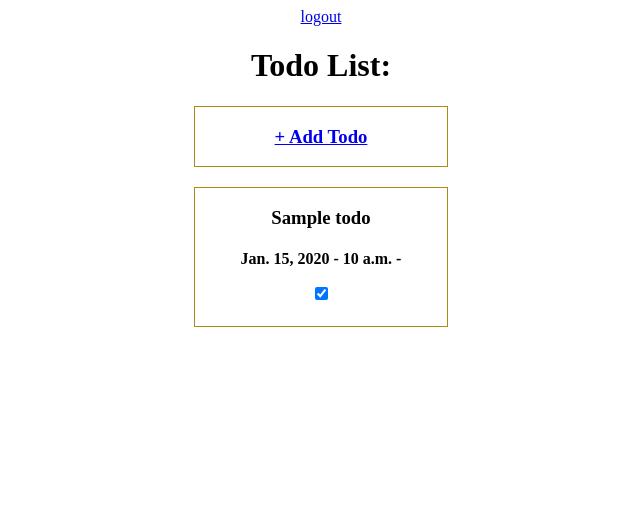
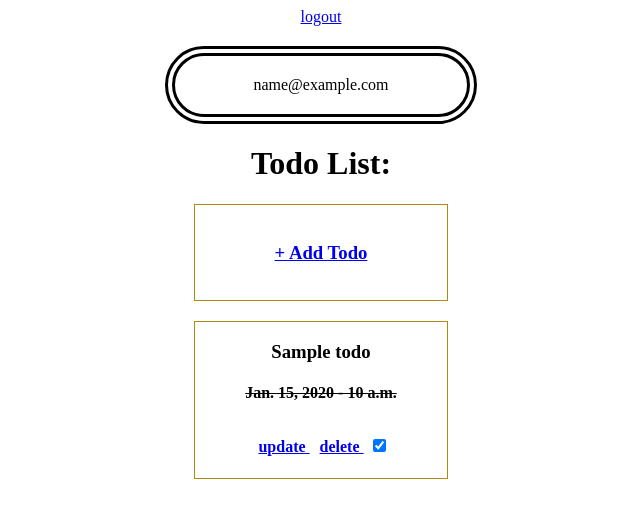
Before and after one commit to hosseincomedian/Django-CBV-TodoApp, a Django app: page / in a window 1280 px wide. Shown: the top 518 px of the page, without its empty margins (319-959 px from the left). Run offline with Django 4.2, Linux system fonts and the light colour scheme; a user stored in the database is signed in; tables that the repository leaves empty hold one stand-in row (values such as "Sample post").

Commit message:
update and delete todo

```diff
--- a/core/templates/todo/todo_form.html
+++ b/core/templates/todo/todo_form.html
@@ -2,7 +2,7 @@
     <head>
         <meta charset="UTF-8">
         <meta name="viewport" content="width=device-width, initial-scale=1.0">
-        <title>Document</title>
+        <title>create todo</title>
         <style>
             body, .center {
             text-align: center;
--- a/core/templates/todo/todo_list.html
+++ b/core/templates/todo/todo_list.html
@@ -3,7 +3,7 @@
     <head>
         <meta charset="UTF-8" />
         <meta name="viewport" content="width=device-width, initial-scale=1.0" />
-        <title>Document</title>
+        <title>Todo-list</title>
         <style>
             body, .center {
                 text-align: center;
@@ -22,11 +22,26 @@
             .uncompleted {
                 text-decoration: none !important;
             }
+            .username {
+                border-color: black ;
+                border-width: 10px;
+                border-style: double;
+                margin: 20px auto;
+                width: 20%;
+                padding: 20px;
+                border-radius: 50px;
+            }
+            a{
+                margin: 20px 5px;
+            }
         </style>
     </head>
     <body>
         <div class="center">
             <a href="{% url 'logout' %}"> logout</a>
+        </div>
+        <div class="username">
+            {{request.user}}
         </div>
         <h1>Todo List:</h1>
         <div class="card">
@@ -34,18 +49,26 @@
                 <h3>+ Add Todo </h3>
             </a>
         </div>
+
         {% for todo in object_list %}
         <div class="card">
             <h3>{{ todo.title }} </h3>
             <h4 id="h4-{{todo.id}}">
 
                     {% if todo.complete %}
-                    <p class="uncompleted" > {{ todo.created_time|date }} - {{ todo.created_time|time }} - </p>
+                    <p class="completed" > {{ todo.created_time|date }} - {{ todo.created_time|time }}  </p>
+                    <br>
+                    <a href="{% url 'todo-update' todo.id %}"> update </a>
+                    <a href="{% url 'todo-delete' todo.id %}"> delete </a>
                     <input type="checkbox" name="checkbox" id={{todo.id}}   checked>
                     {% else %}
-                    <p class = "completed">{{ todo.created_time|date }} - {{ todo.created_time|time }} - </p>
+                    <p class = "uncompleted">{{ todo.created_time|date }} - {{ todo.created_time|time }} </p>
+                    <br>
+                    <a href="{% url 'todo-update' todo.id %}"> update </a>
+                    <a href="{% url 'todo-delete' todo.id %}"> delete </a>
                     <input type="checkbox" name="checkbox" id={{todo.id}}   unchecked>
                     {% endif %}
+
             </h4>
         </div>
         {% endfor %}
@@ -78,10 +101,10 @@
             var completed = complete_input.checked;
             if (!completed) {
                 completed = 1
-                p.className = 'completed';
+                p.className = 'uncompleted';
             } else {
                 completed = 0
-                p.className = 'uncomplete';
+                p.className = 'completed';
 
             }
 
--- a/core/todo/models.py
+++ b/core/todo/models.py
@@ -12,3 +12,6 @@ class Todo(models.Model):
 
     def __str__(self):
         return self.title
+
+    class Meta:
+        ordering = ('-created_time', )
--- a/core/todo/urls.py
+++ b/core/todo/urls.py
@@ -1,9 +1,12 @@
 
 
 from django.urls import path, include
-from .views import TodoListView, TodoCreateView, TodoCompleteView
+from .views import TodoListView, TodoCreateView, TodoCompleteView, TodoUpdateView, TodoDeleteView
+
 urlpatterns = [
     path('', TodoListView.as_view(), name='todo-list'),
     path('create/', TodoCreateView.as_view(), name='todo-create'),
     path('complete/', TodoCompleteView.as_view(), name='todo-complete'),
+    path('update/<int:pk>/', TodoUpdateView.as_view(), name='todo-update'),
+    path('delete/<int:pk>/', TodoDeleteView.as_view(), name='todo-delete'),
 ]
--- a/core/todo/views.py
+++ b/core/todo/views.py
@@ -4,12 +4,14 @@ from .models import Todo
 from django.contrib.auth.mixins import LoginRequiredMixin
 from django.urls import reverse_lazy
 from django.http import HttpResponse
+from django.shortcuts import get_object_or_404
+
 
 class TodoListView(LoginRequiredMixin, ListView):
     model = Todo
 
     def get_queryset(self):
-        return self.model.objects.filter(user = self.request.user)
+        return self.model.objects.filter(user=self.request.user)
 
 
 class TodoCreateView(LoginRequiredMixin, CreateView):
@@ -23,6 +25,7 @@ class TodoCreateView(LoginRequiredMixin, CreateView):
         obj.save()
         return super().form_valid(form)
 
+
 class TodoCompleteView(LoginRequiredMixin, View):
     def post(self, request, *args, **kwargs):
         todo = Todo.objects.get(pk=request.POST.get('todo_id'))
@@ -30,8 +33,23 @@ class TodoCompleteView(LoginRequiredMixin, View):
         todo.save()
         return HttpResponse("ok")
 
-class TodoUpdateView(UpdateView):
-    pass
 
-class TodoDeleteView(DeleteView):
-    pass
+class TodoUpdateView(LoginRequiredMixin, UpdateView):
+    model = Todo
+    fields = ["title", "complete"]
+    success_url = reverse_lazy("todo-list")
+
+    def get_object(self, *args, **kwargs):
+        print("ok")
+        todo = get_object_or_404(Todo,
+                                 pk=self.kwargs.get('pk'), user=self.request.user)
+        return super().get_object()
+
+
+class TodoDeleteView(LoginRequiredMixin, DeleteView):
+    model = Todo
+    success_url = reverse_lazy("todo-list")
+    def get_object(self, *args, **kwargs):
+        todo = get_object_or_404(Todo,
+                                 pk=self.kwargs.get('pk'), user=self.request.user)
+        return super().get_object()
```
Also changed, not shown: core/templates/todo/todo_confirm_delete.html (added, +14 -0 lines).
